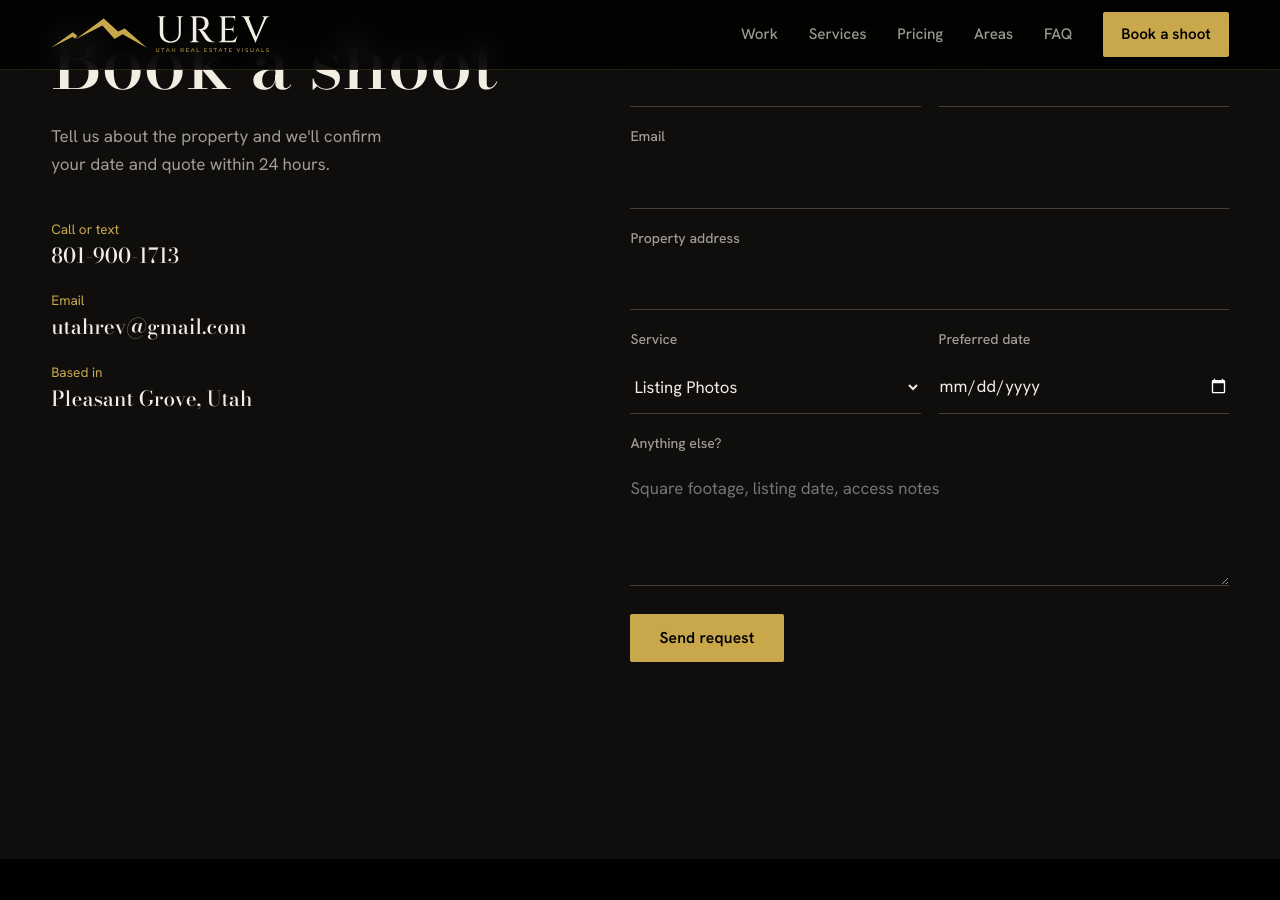
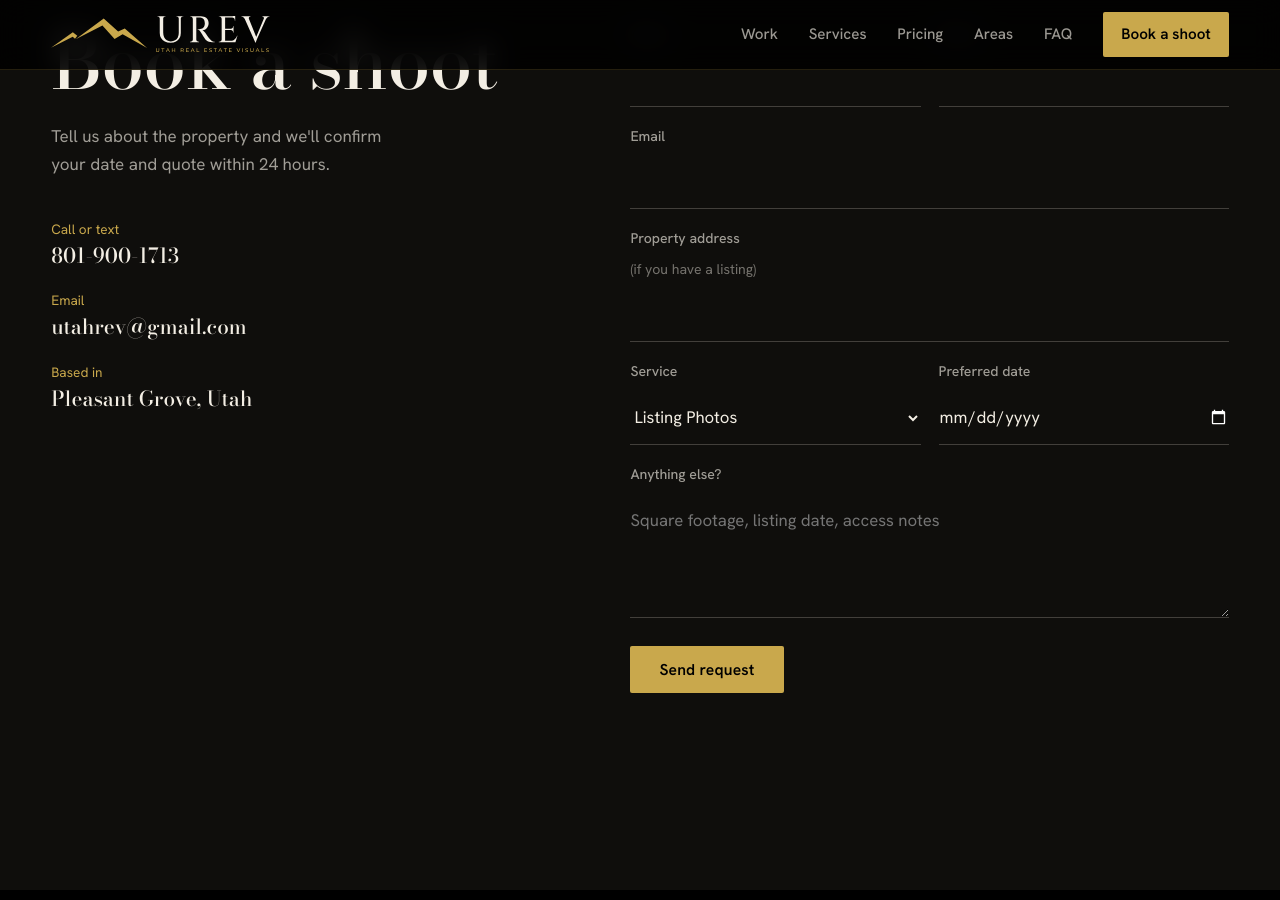
Before and after one commit to Utah-REV/urev-website, a Jekyll site: the page built from index.html, in a window 1280 px wide and 900 px high, scrolled down 7885 px. Built offline with Jekyll 4.4.1, drawn with Linux system fonts in a browser that asks for light colours; part of the change alters nothing that is shown.

Commit message:
Track which ad each lead came from; make property address optional
Co-Authored-By: Claude Opus 5.5 <noreply@anthropic.com>
Claude-Session: https://claude.ai/code/session_011m6tNPM9xRJrpWWVK7fMZ4

```diff
--- a/_includes/book.html
+++ b/_includes/book.html
@@ -16,7 +16,7 @@
         <label>Phone<input name="phone" type="tel" autocomplete="tel"></label>
       </div>
       <label>Email<input name="email" type="email" autocomplete="email" required></label>
-      <label>Property address<input name="address" autocomplete="street-address" required></label>
+      <label>Property address <span class="opt">(if you have a listing)</span><input name="address" autocomplete="street-address"></label>
       <div class="field-row">
         <label>Service
           <select name="service">
--- a/assets/css/site.css
+++ b/assets/css/site.css
@@ -556,3 +556,5 @@ picture { display: contents; }
 
 .watch-list { columns: 2 260px; padding-left: 1.1em; }
 .watch-list li { margin: .35em 0; break-inside: avoid; }
+
+.book-form .opt { font-weight: 400; opacity: .7; }
--- a/assets/js/site.js
+++ b/assets/js/site.js
@@ -240,14 +240,24 @@
     });
   });
 
+  // Remember which ad brought the visitor (utm_ tags), so leads can be matched to ads
+  var utm = {};
+  try {
+    var q = new URLSearchParams(location.search);
+    ['utm_source', 'utm_medium', 'utm_campaign', 'utm_content'].forEach(function (k) { if (q.get(k)) utm[k] = q.get(k); });
+    if (Object.keys(utm).length) sessionStorage.setItem('urev_utm', JSON.stringify(utm));
+    else utm = JSON.parse(sessionStorage.getItem('urev_utm') || '{}');
+  } catch (err) { utm = {}; }
+
   // Booking form: Formspree when configured, otherwise opens an email
   if (form) {
     var status = $('.form-status', form), submit = $('button[type="submit"]', form);
     form.addEventListener('submit', function (e) {
       e.preventDefault();
-      if (!form.checkValidity()) { status.textContent = 'Please fill in your name, email, and the property address.'; form.reportValidity(); return; }
+      if (!form.checkValidity()) { status.textContent = 'Please fill in your name and email.'; form.reportValidity(); return; }
       var id = form.getAttribute('data-formspree');
       var data = new FormData(form);
+      Object.keys(utm).forEach(function (k) { data.append(k, utm[k]); });
 
       if (!id) {
         var body = ['name', 'phone', 'email', 'address', 'service', 'date', 'details']
@@ -262,6 +272,7 @@
       fetch('https://formspree.io/f/' + id, { method: 'POST', body: data, headers: { Accept: 'application/json' } })
         .then(function (r) {
           if (!r.ok) throw new Error();
+          if (window.gtag) gtag('event', 'generate_lead', { service: data.get('service') || '', campaign: utm.utm_campaign || '', ad: utm.utm_content || '' });
           form.reset(); status.textContent = 'Request sent. We\'ll confirm your shoot within 24 hours.';
         })
         .catch(function () { status.textContent = 'That didn\'t send. Email ' + form.getAttribute('data-email') + ' and we\'ll get you booked.'; })
```
